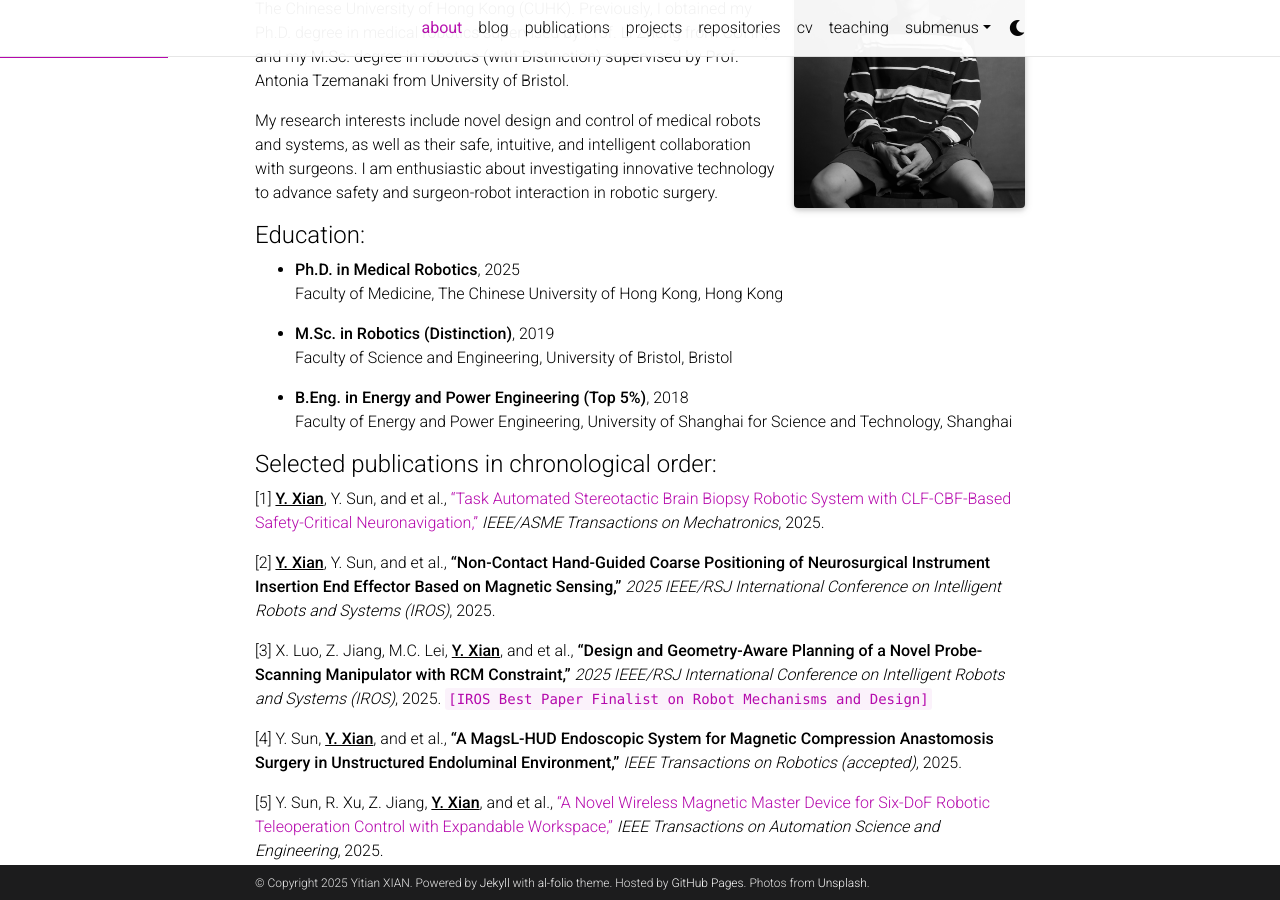
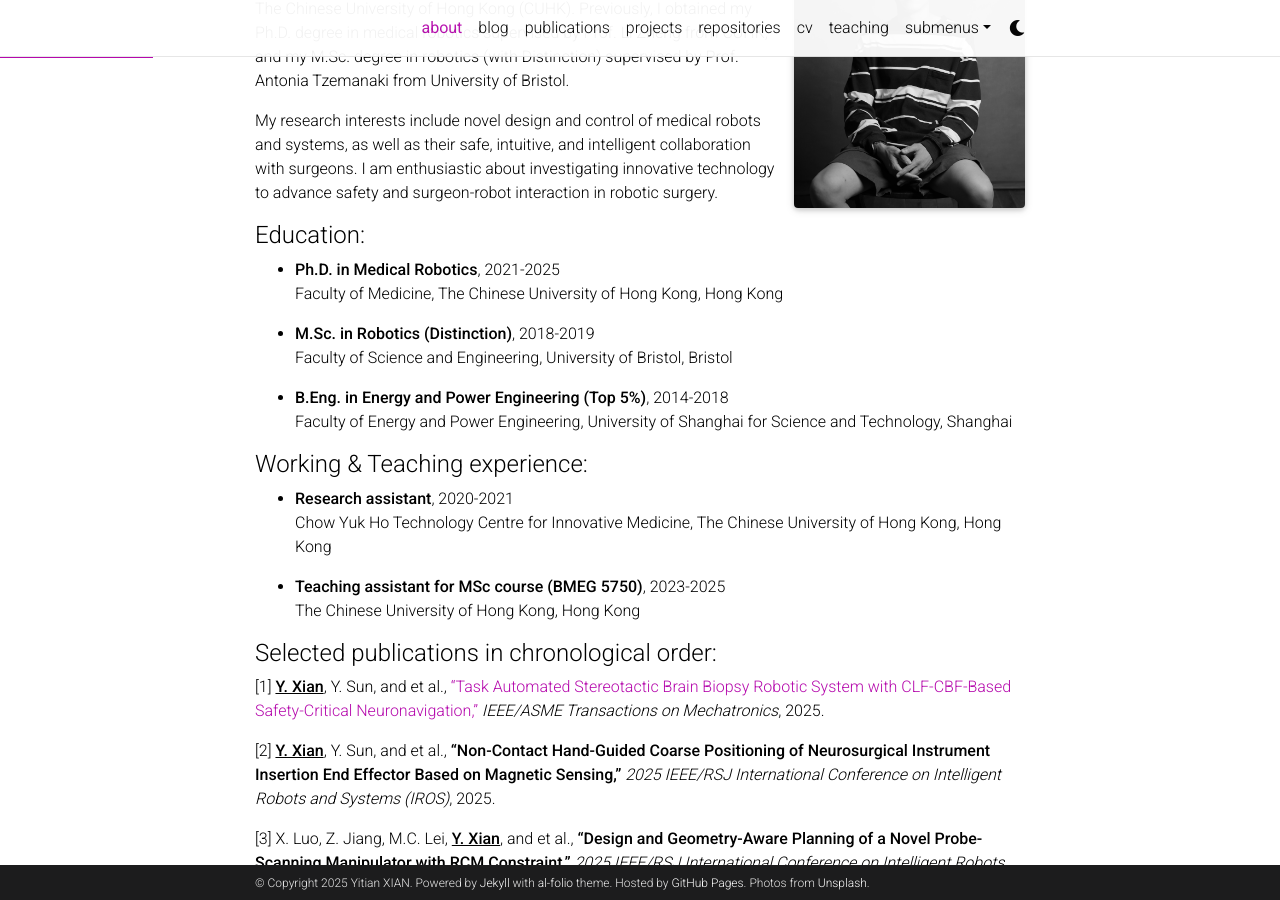
Before and after one commit to yitian-xian/yitian-xian.github.io, a Jekyll site: the page built from _pages/about.md, in a window 1280 px wide and 900 px high, scrolled down 260 px. Built offline with Jekyll 4.4.1, drawn with Linux system fonts in a browser that asks for light colours; full-size pictures stand in for the smaller copies a plugin makes; emoji names are drawn with the system emoji font; comment, search, counter and statistics services are not loaded; a style sheet for code colours, icons or effects is not loaded.

Commit message:
Update about.md

```diff
--- a/_pages/about.md
+++ b/_pages/about.md
@@ -29,14 +29,23 @@ My research interests include novel design and control of medical robots and sys
 
 #### Education:
 
-* **Ph.D. in Medical Robotics**, 2025<br>
+* **Ph.D. in Medical Robotics**, 2021-2025<br>
 Faculty of Medicine, The Chinese University of Hong Kong, Hong Kong
 
-* **M.Sc. in Robotics (Distinction)**, 2019<br>
+* **M.Sc. in Robotics (Distinction)**, 2018-2019<br>
 Faculty of Science and Engineering, University of Bristol, Bristol
 
-* **B.Eng. in Energy and Power Engineering (Top 5%)**, 2018<br>
+* **B.Eng. in Energy and Power Engineering (Top 5%)**, 2014-2018<br>
 Faculty of Energy and Power Engineering, University of Shanghai for Science and Technology, Shanghai
+
+
+
+#### Working & Teaching experience:
+* **Research assistant**, 2020-2021<br>
+Chow Yuk Ho Technology Centre for Innovative Medicine, The Chinese University of Hong Kong, Hong Kong
+
+* **Teaching assistant for MSc course (BMEG 5750)**, 2023-2025<br>
+The Chinese University of Hong Kong, Hong Kong
 
 #### Selected publications in chronological order:<br>
 
```
